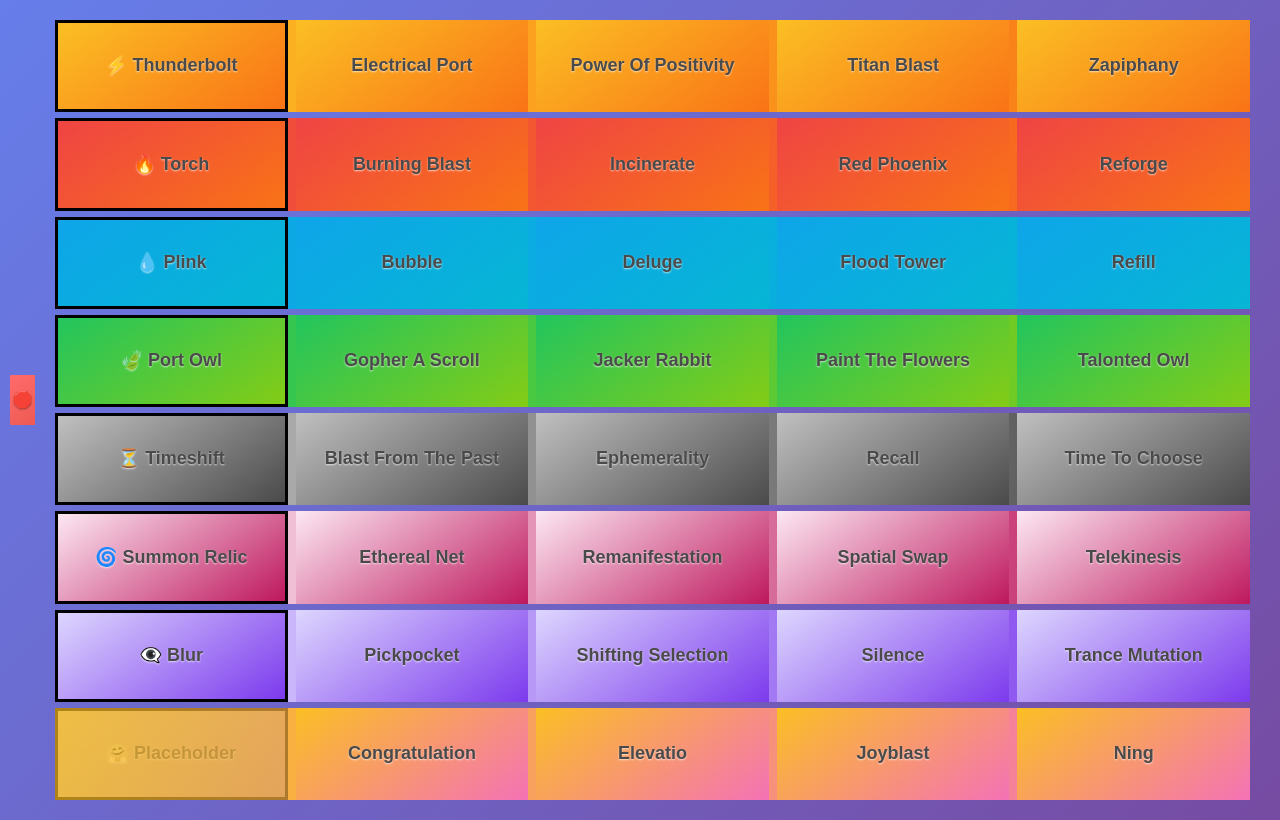
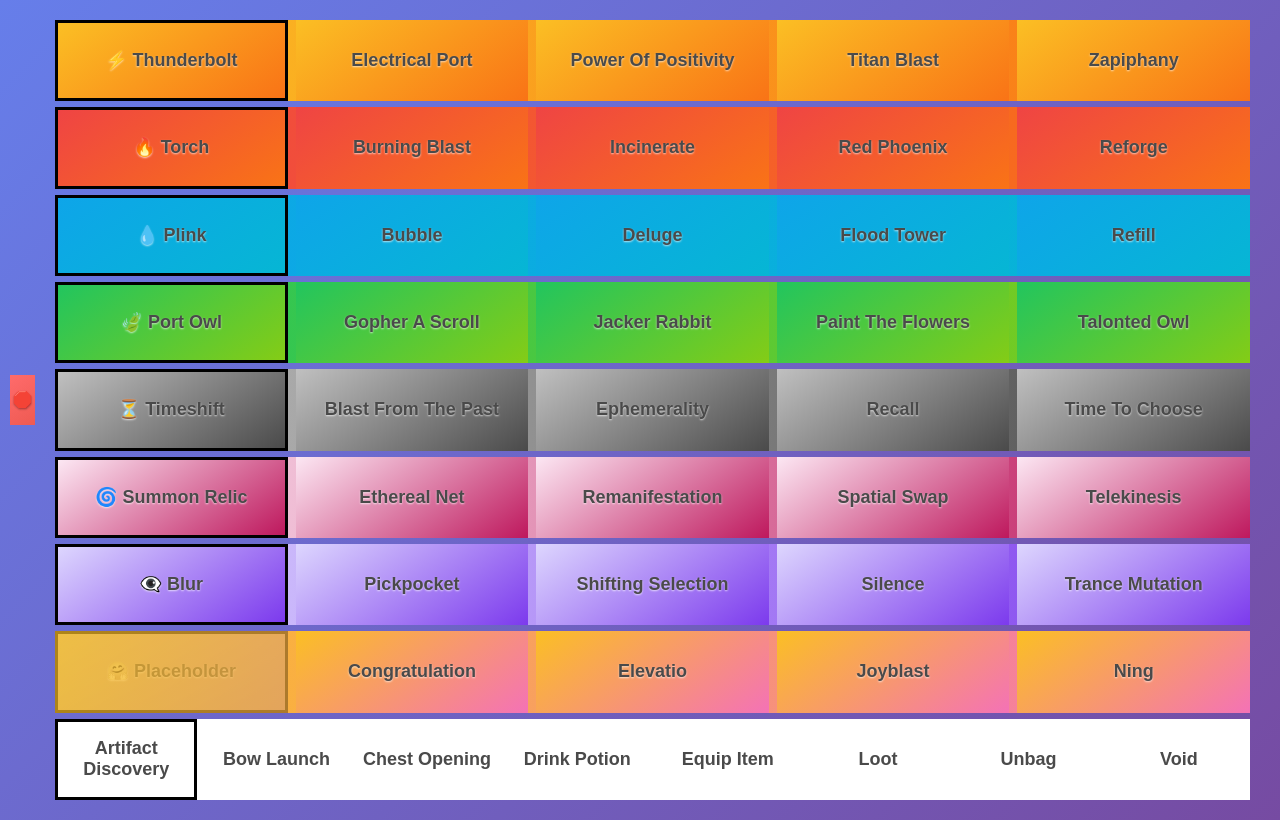
Before and after one commit to Felewin/Scrolls-Soundboard, a plain HTML site: page index.html in a window 1280 px wide. Drawn offline with Linux system fonts and the light colour scheme.

Commit message:
more general

```diff
--- a/index.html
+++ b/index.html
@@ -30,7 +30,7 @@
             width: 100%;
             height: 100vh;
             display: grid;
-            grid-template-rows: repeat(8, 1fr);
+            grid-template-rows: repeat(9, 1fr);
             gap: 6px;
             padding: 10px 20px 10px 45px; /* Left padding for stop button in margin */
             max-width: 100vw;
@@ -45,6 +45,10 @@
             gap: 8px;
             width: 100%;
             height: 100%;
+        }
+
+        .magic-row.general {
+            grid-template-columns: repeat(8, 1fr);
         }
 
         .scroll-button {
@@ -152,6 +156,10 @@
             background: linear-gradient(90deg, #fbbf24, #f472b6);
         }
 
+        .magic-row.general {
+            background: white;
+        }
+
         /* Magic school gradients for buttons */
         .scroll-button.electromancy {
             background: linear-gradient(145deg, #fbbf24, #f97316);
@@ -183,6 +191,10 @@
 
         .scroll-button.elevancy {
             background: linear-gradient(145deg, #fbbf24, #f472b6);
+        }
+
+        .scroll-button.general {
+            background: white;
         }
 
         @keyframes pulse {
@@ -288,7 +300,8 @@
                     'chronomancy': ['Timeshift', 'Blast From The Past', 'Ephemerality', 'Recall', 'Time To Choose'],
                     'translocation': ['Summon Relic', 'Ethereal Net', 'Remanifestation', 'Spatial Swap', 'Telekinesis'],
                     'illusion': ['Blur', 'Pickpocket', 'Shifting Selection', 'Silence', 'Trance Mutation'],
-                    'elevancy': ['Placeholder', 'Congratulation', 'Elevatio', 'Joyblast', 'Ning']
+                    'elevancy': ['Placeholder', 'Congratulation', 'Elevatio', 'Joyblast', 'Ning'],
+                    'general': ['Artifact Discovery', 'Bow Launch', 'Chest Opening', 'Drink Potion', 'Equip Item', 'Loot', 'Unbag', 'Void']
                 };
 
                 const schoolEmojis = {
@@ -302,7 +315,7 @@
                     'elevancy': '🤗'
                 };
 
-                // Create 8 rows, each with 5 buttons for a magic school (40 total)
+                // Create 9 rows (8 magic schools with 5 buttons each + 1 general row with 8 buttons, 48 total)
                 Object.entries(schoolSpells).forEach(([school, spells]) => {
                     const row = document.createElement('div');
                     row.className = `magic-row ${school}`;
@@ -322,7 +335,7 @@
                         button.dataset.spell = spellName;
                         button.dataset.level = isNovice ? 'novice' : 'advanced';
 
-                        const displayName = isNovice ? `${schoolEmojis[school]} ${spellName}` : spellName;
+                        const displayName = (isNovice && school !== 'general') ? `${schoolEmojis[school]} ${spellName}` : spellName;
 
                         button.innerHTML = `
                             <div class="scroll-title">${displayName}</div>
@@ -406,7 +419,10 @@
                         'assets/audio/Pyromancy/Torch/FX_Fire_Magic_Cast_Small_05.ogg',
                         'assets/audio/Pyromancy/Torch/FX_Fire_Magic_Cast_Small_06.ogg'
                     ],
-                    'Burning Blast': ['assets/audio/Pyromancy/Burning Blast/BigFlame.ogg'],
+                    'Burning Blast': [
+                        'assets/audio/Pyromancy/Burning Blast/BigFlame.ogg',
+                        'assets/audio/Pyromancy/Burning Blast/mag_fireball_stereo.wav'
+                    ],
                     'Incinerate': ['assets/audio/Pyromancy/Incinerate/Incinerate1.wav'],
                     'Red Phoenix': [
                         'assets/audio/Pyromancy/Red Phoenix/SPELL_MA_Artifact_Phoenix_Flames_Cast_01.ogg',
@@ -472,7 +488,39 @@
                     'Congratulation': ['assets/audio/Elevancy/Congratulation/UI_OrderHall_Talent_Ready_Check.ogg'],
                     'Elevatio': ['assets/audio/Elevancy/Elevatio/DivineShield.wav'],
                     'Joyblast': ['assets/audio/Elevancy/Joyblast/UI_OrderHall_Talent_Ready_Toast.ogg'],
-                    'Ning': ['assets/audio/Elevancy/Ning/ResurrectTarget & St. Finnikin - Alchemy.mp3']
+                    'Ning': ['assets/audio/Elevancy/Ning/ResurrectTarget & St. Finnikin - Alchemy.mp3'],
+
+                    // General
+                    'Artifact Discovery': ['assets/audio/general/Artifact Discovery/dropamulet.wav'],
+                    'Bow Launch': [
+                        'assets/audio/general/Bow Launch/bowlaunch1.wav',
+                        'assets/audio/general/Bow Launch/bowlaunch2.wav',
+                        'assets/audio/general/Bow Launch/bowlaunch3.wav',
+                        'assets/audio/general/Bow Launch/bowlaunch4.wav',
+                        'assets/audio/general/Bow Launch/bowlaunch5.wav'
+                    ],
+                    'Drink Potion': [
+                        'assets/audio/general/Drink Potion/itm_potionuse_01.wav',
+                        'assets/audio/general/Drink Potion/itm_potionuse_02.wav'
+                    ],
+                    'Equip Item': [
+                        'assets/audio/general/Equip Item/itm_weapon_up_001.wav',
+                        'assets/audio/general/Equip Item/itm_weapon_up_002.wav'
+                    ],
+                    'Chest Opening': ['assets/audio/general/Chest Opening/chestopen1.wav'],
+                    'Loot': [
+                        'assets/audio/general/Loot/ui_skills_glow_01.wav',
+                        'assets/audio/general/Loot/ui_skills_glow_02.wav',
+                        'assets/audio/general/Loot/ui_skills_glow_03.wav',
+                        'assets/audio/general/Loot/ui_skills_glow_04.wav'
+                    ],
+                    'Unbag': [
+                        'assets/audio/general/Unbag/GuildBankOpenBag1.ogg',
+                        'assets/audio/general/Unbag/GuildBankOpenBag2.ogg',
+                        'assets/audio/general/Unbag/GuildBankOpenBag3.ogg',
+                        'assets/audio/general/Unbag/GuildBankOpenBag4.ogg'
+                    ],
+                    'Void': ['assets/audio/general/Void/palaceTeleport.wav']
                 };
 
                 // Populate spell audio files
```
Also changed, not shown: 15 other files.
